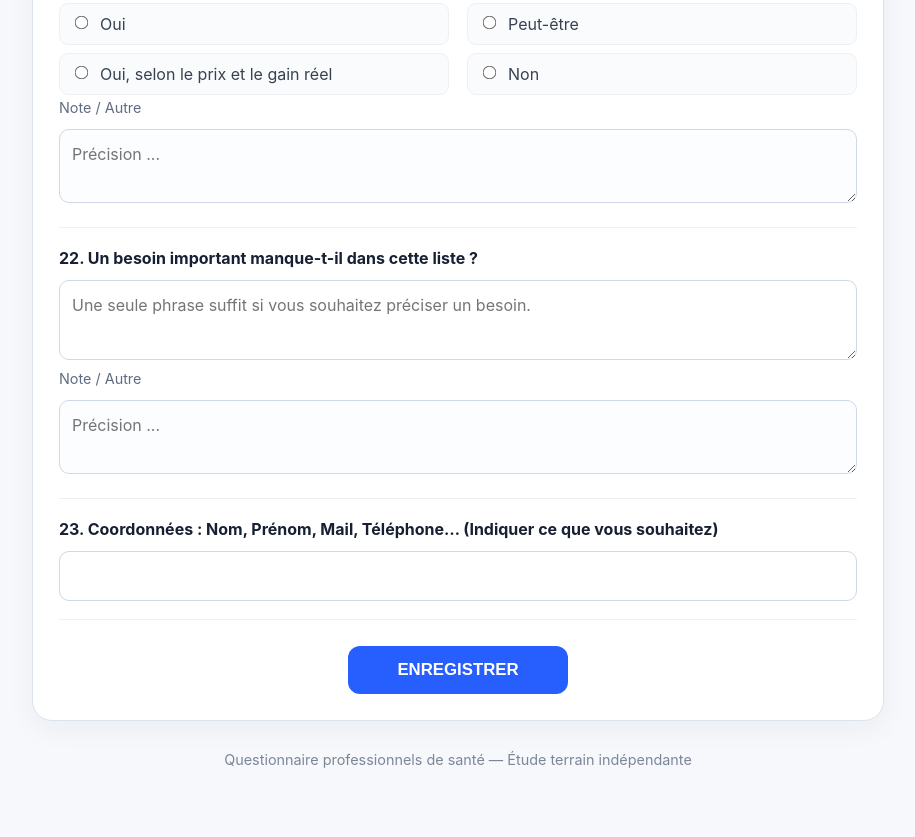
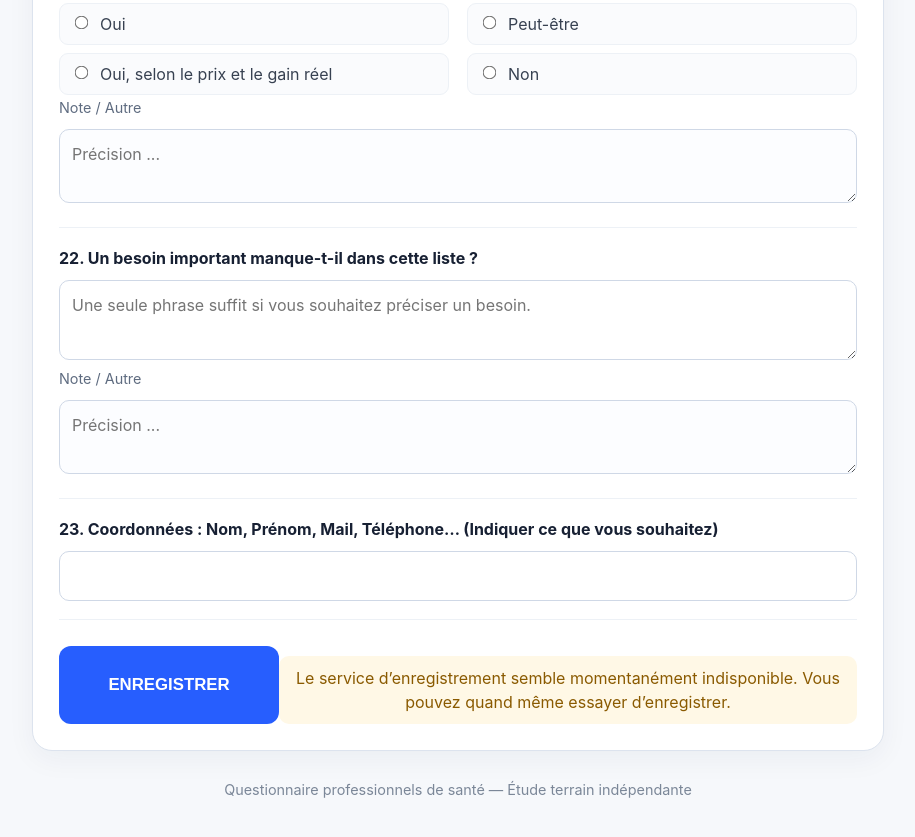
Before and after one commit to vidal1274-dotcom/questionnaire-sante, a website: page index.html in a window 1280 px wide. Shown: the part 7512-8349 px from the top of the page, without its empty margins (182-1097 px from the left). Drawn offline with Linux system fonts and the light colour scheme; no server answers.

Commit message:
Verrouille l'URL de production et ajoute un contrôle de santé

```diff
--- a/index.html
+++ b/index.html
@@ -244,7 +244,10 @@ button{border:0;border-radius:12px;padding:14px 28px;font-weight:800;font-size:1
   const form = document.getElementById("survey");
   if (!form) return;
 
-  const endpoint = "https://questionnaire-sante-gules.vercel.app/api/submit";
+  // URL Vercel de production stable. Ne pas remplacer par une URL de preview/deployment.
+  const API_BASE = "https://questionnaire-sante-gules.vercel.app";
+  const endpoint = API_BASE + "/api/submit";
+  const healthEndpoint = API_BASE + "/api/health";
   const button = form.querySelector('button[type="submit"]');
 
   const status = document.createElement("div");
@@ -256,6 +259,27 @@ button{border:0;border-radius:12px;padding:14px 28px;font-weight:800;font-size:1
   status.style.textAlign = "center";
   status.style.fontWeight = "700";
   form.querySelector(".actions").appendChild(status);
+
+  const serviceWarning = document.createElement("div");
+  serviceWarning.id = "service-warning";
+  serviceWarning.style.marginTop = "10px";
+  serviceWarning.style.padding = "10px 12px";
+  serviceWarning.style.borderRadius = "10px";
+  serviceWarning.style.display = "none";
+  serviceWarning.style.textAlign = "center";
+  serviceWarning.style.background = "#fff8e6";
+  serviceWarning.style.color = "#8a5a00";
+  serviceWarning.textContent = "Le service d’enregistrement semble momentanément indisponible. Vous pouvez quand même essayer d’enregistrer.";
+  form.querySelector(".actions").appendChild(serviceWarning);
+
+  fetch(healthEndpoint, { method: "GET", cache: "no-store" })
+    .then(async (response) => {
+      const data = await response.json().catch(() => ({}));
+      if (!response.ok || !data.ok) serviceWarning.style.display = "block";
+    })
+    .catch(() => {
+      serviceWarning.style.display = "block";
+    });
 
   function formToObject(formEl) {
     const fd = new FormData(formEl);
```
